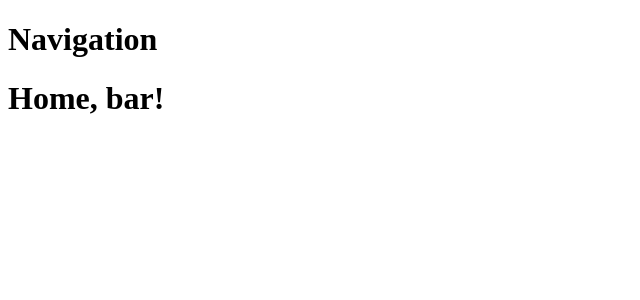
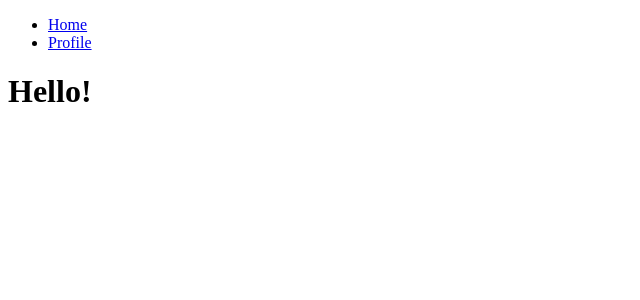
Before and after one commit to Cosmicist/react-boilerplate, a React app: page / in a window 1280 px wide. Shown: the top 300 px of the page, without its empty margins (0-640 px from the left). Built offline with nearby package versions, Linux system fonts and the light colour scheme; the HTML template or start-up script is replaced by a standard one.

Commit message:
Make sample pages more generic

```diff
--- a/src/Layout.js
+++ b/src/Layout.js
@@ -1,10 +1,11 @@
 import React from 'react'
+import Navigation from './components/navigation/Navigation'
 
 export default class Layout extends React.PureComponent {
   render () {
     return (
       <React.Fragment>
-        <h1>Navigation</h1>
+        <Navigation />
         <div>
           {this.props.children}
         </div>
--- /dev/null
+++ b/src/components/navigation/Navigation.js
@@ -0,0 +1,13 @@
+import React from 'react'
+import { Link } from '@reach/router'
+
+export default class Navigation extends React.PureComponent {
+  render () {
+    return (
+      <ul>
+        <li><Link to={''}>Home</Link></li>
+        <li><Link to={'profile/some-profile'}>Profile</Link></li>
+      </ul>
+    )
+  }
+}
--- a/src/pages/Corset.js
+++ /dev/null
@@ -1,18 +0,0 @@
-import React from 'react'
-
-export default class Corset extends React.PureComponent {
-  static async getInitialProps () {
-    return {
-      foo: 'bar'
-    }
-  }
-
-  render () {
-    const { foo } = this.props
-    return (
-      <div className="page--corset">
-        <h1>Corset {foo}!</h1>
-      </div>
-    )
-  }
-}
--- a/src/pages/Home.js
+++ b/src/pages/Home.js
@@ -1,22 +1,10 @@
 import React from 'react'
 
 export default class Home extends React.PureComponent {
-  static async getInitialProps () {
-    return {
-      foo: 'bar'
-    }
-  }
-
-  constructor (props) {
-    super(props)
-    // console.log(props)
-  }
-
   render () {
-    const { foo } = this.props
     return (
-      <div className="page--home">
-        <h1>Home, {foo}!</h1>
+      <div>
+        <h1>Hello!</h1>
       </div>
     )
   }
--- /dev/null
+++ b/src/pages/Profile.js
@@ -0,0 +1,18 @@
+import React from 'react'
+
+export default class Profile extends React.PureComponent {
+  static async getInitialProps ({ params }) {
+    return {
+      profile: params.profileSlug
+    }
+  }
+
+  render () {
+    const { profile } = this.props
+    return (
+      <div>
+        <h1>Profile {profile}!</h1>
+      </div>
+    )
+  }
+}
--- a/src/routes.js
+++ b/src/routes.js
@@ -1,5 +1,5 @@
 import Home from './pages/Home'
-import Corset from './pages/Corset'
+import Profile from './pages/Profile'
 
 export default [
   {
@@ -7,7 +7,7 @@ export default [
     component: Home
   },
   {
-    path: '/corset/:corsetSlug',
-    component: Corset
+    path: '/profile/:profileSlug',
+    component: Profile
   }
 ]
```
